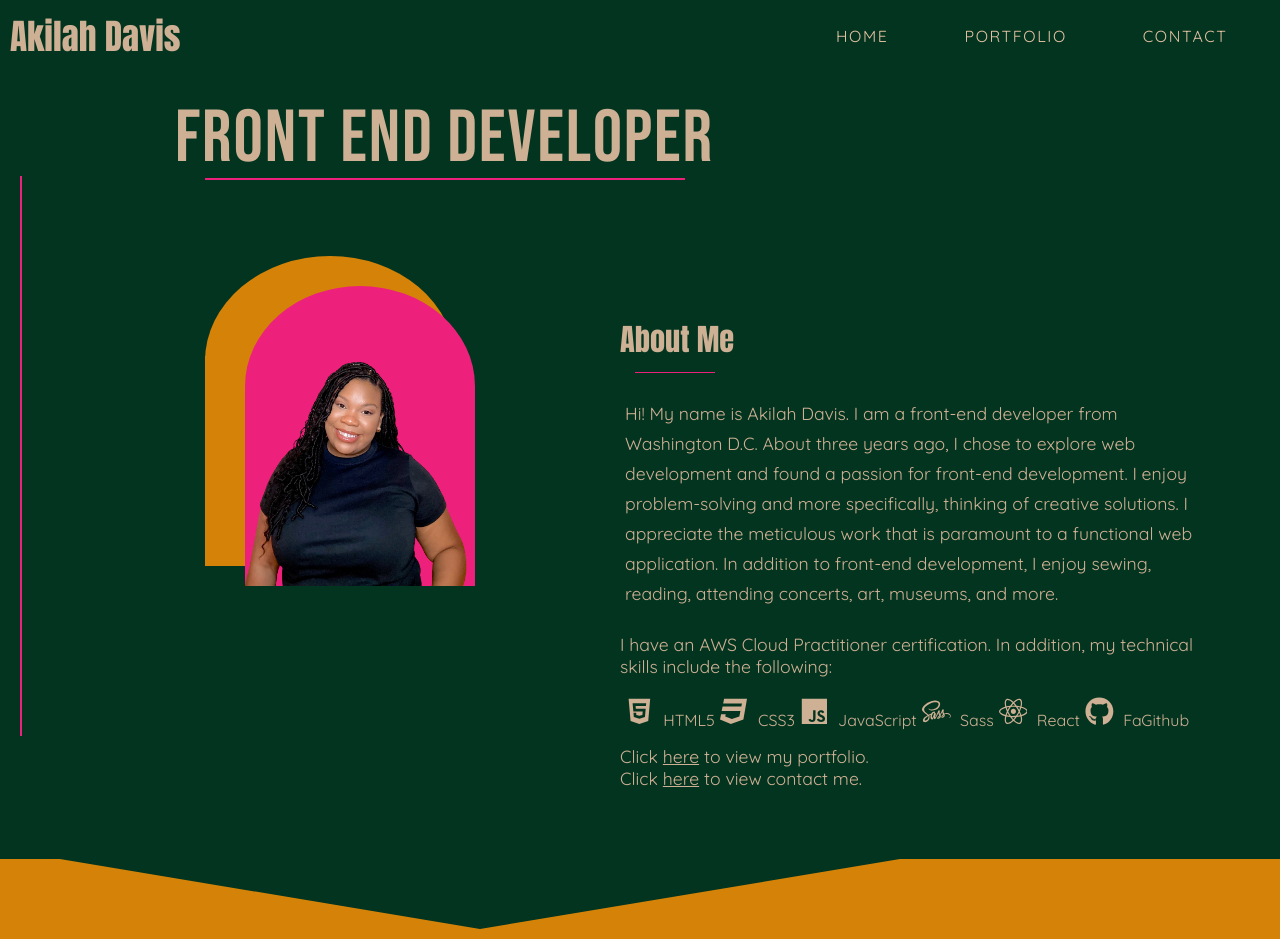
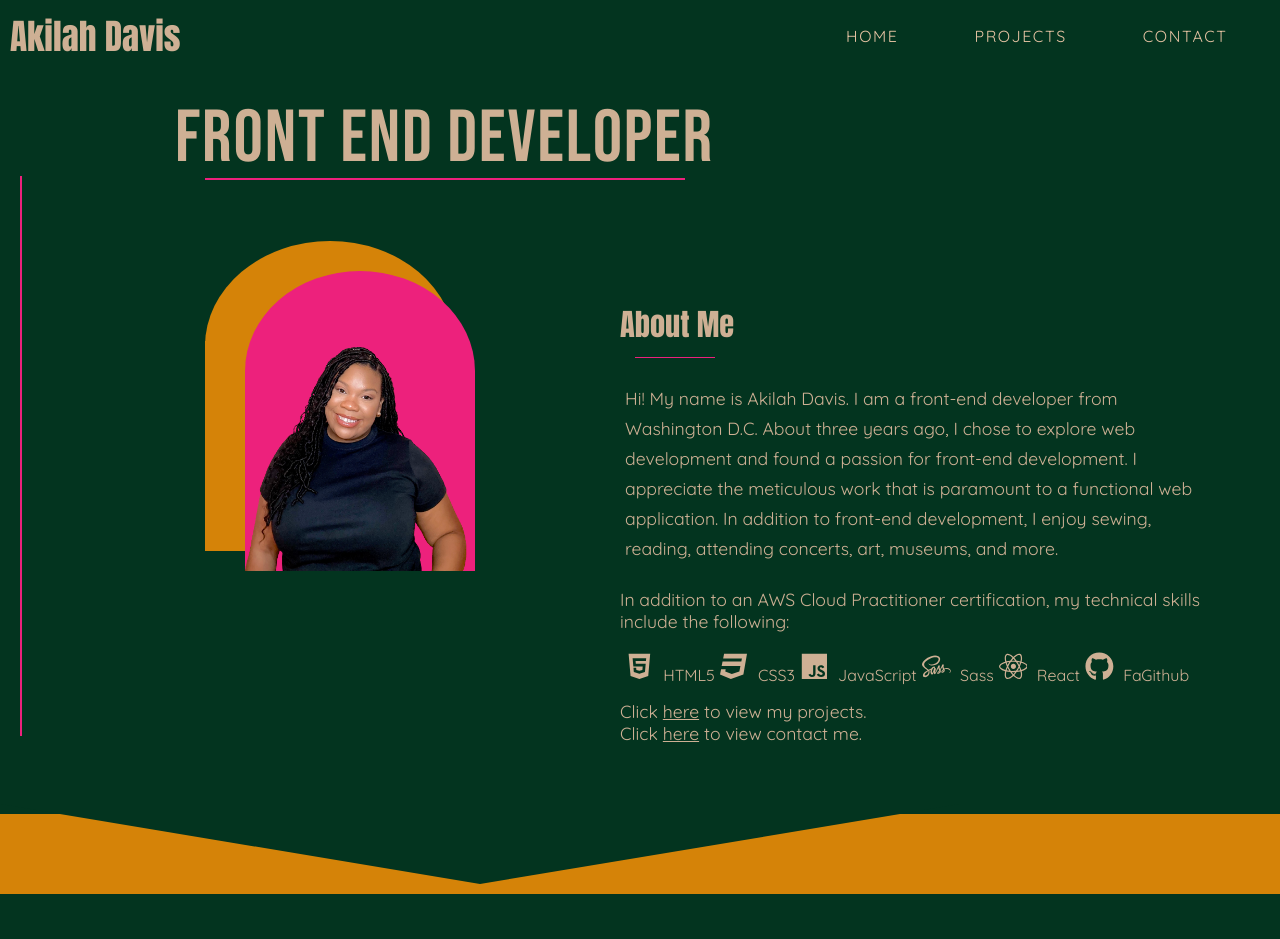
Before and after one commit to AKDavis3000/fed-portfolio2023, a Next.js app: page / in a window 1280 px wide. After the commit the page ends 894 px from the top, so only its background shows below. Built offline with nearby package versions, Linux system fonts and the light colour scheme; a web font is replaced by a local one.

Commit message:
some updates

```diff
--- a/app/Components/NavBar.tsx
+++ b/app/Components/NavBar.tsx
@@ -34,7 +34,7 @@ export default function NavBar() {
             <Link
               className="nav_links"
               href="/Portfolio">
-              Portfolio
+              Projects
             </Link>
           </li>
           <li>
--- a/app/page.tsx
+++ b/app/page.tsx
@@ -46,16 +46,15 @@ export default function Home() {
           <p className="h_p2">
             Hi! My name is Akilah Davis. I am a front-end developer from
             Washington D.C. About three years ago, I chose to explore web
-            development and found a passion for front-end development. I enjoy
-            problem-solving and more specifically, thinking of creative
-            solutions. I appreciate the meticulous work that is paramount to a
-            functional web application. In addition to front-end development, I
-            enjoy sewing, reading, attending concerts, art, museums, and more.
+            development and found a passion for front-end development. I
+            appreciate the meticulous work that is paramount to a functional web
+            application. In addition to front-end development, I enjoy sewing,
+            reading, attending concerts, art, museums, and more.
             <br />
           </p>
           <p className="h_p3">
-            I have an AWS Cloud Practitioner certification. In addition, my
-            technical skills include the following:
+            In addition to an AWS Cloud Practitioner certification, my technical
+            skills include the following:
           </p>
 
           <div className="h_icons">
@@ -91,7 +90,7 @@ export default function Home() {
               className="h_portfolio_link">
               here
             </Link>
-            to view my portfolio.
+            to view my projects.
           </p>
           <p className="h_p5">
             Click
```
Also changed, not shown: app/Portfolio/page.tsx (+4 -10 lines), tsconfig.json (+8 -2 lines).
